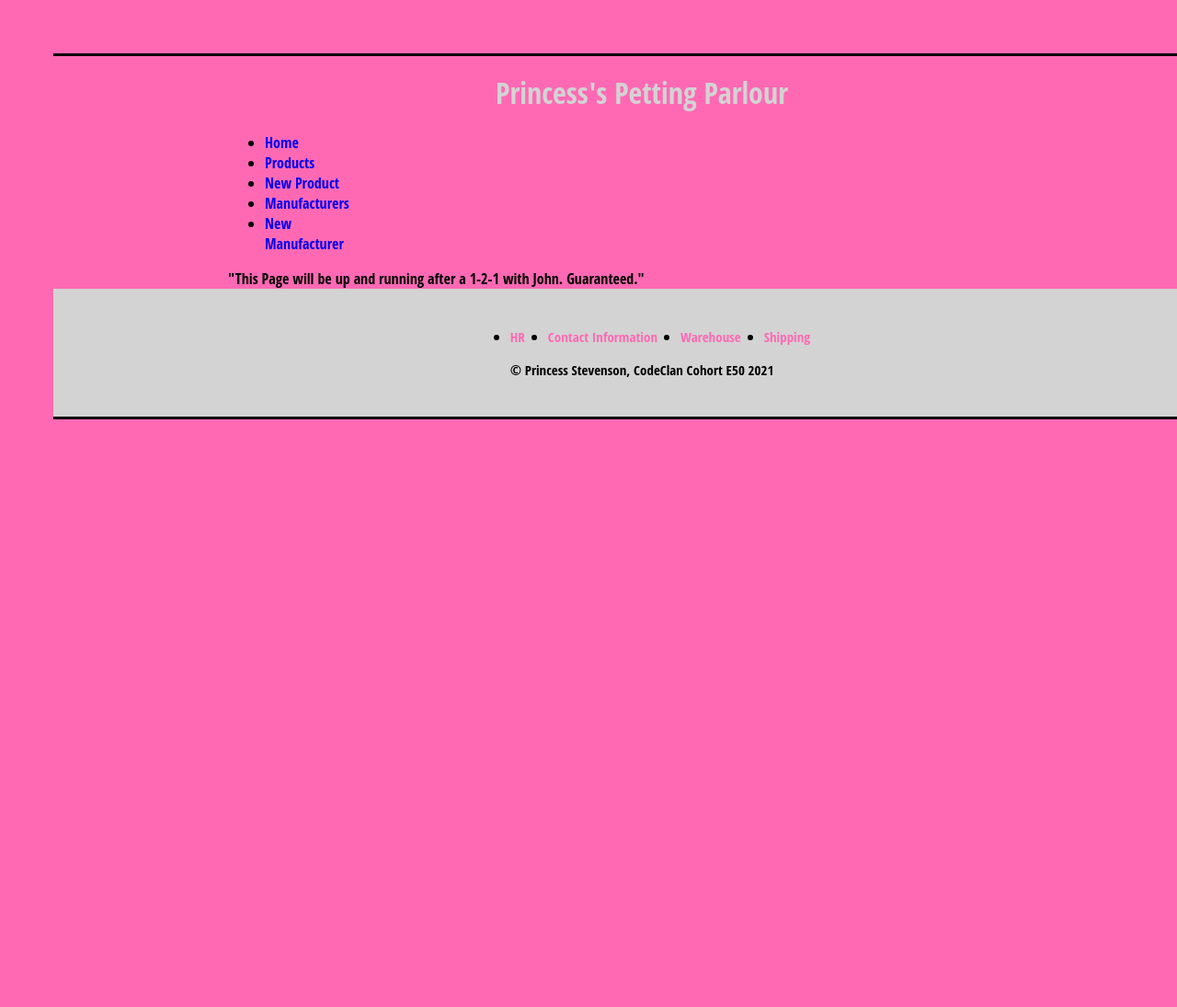
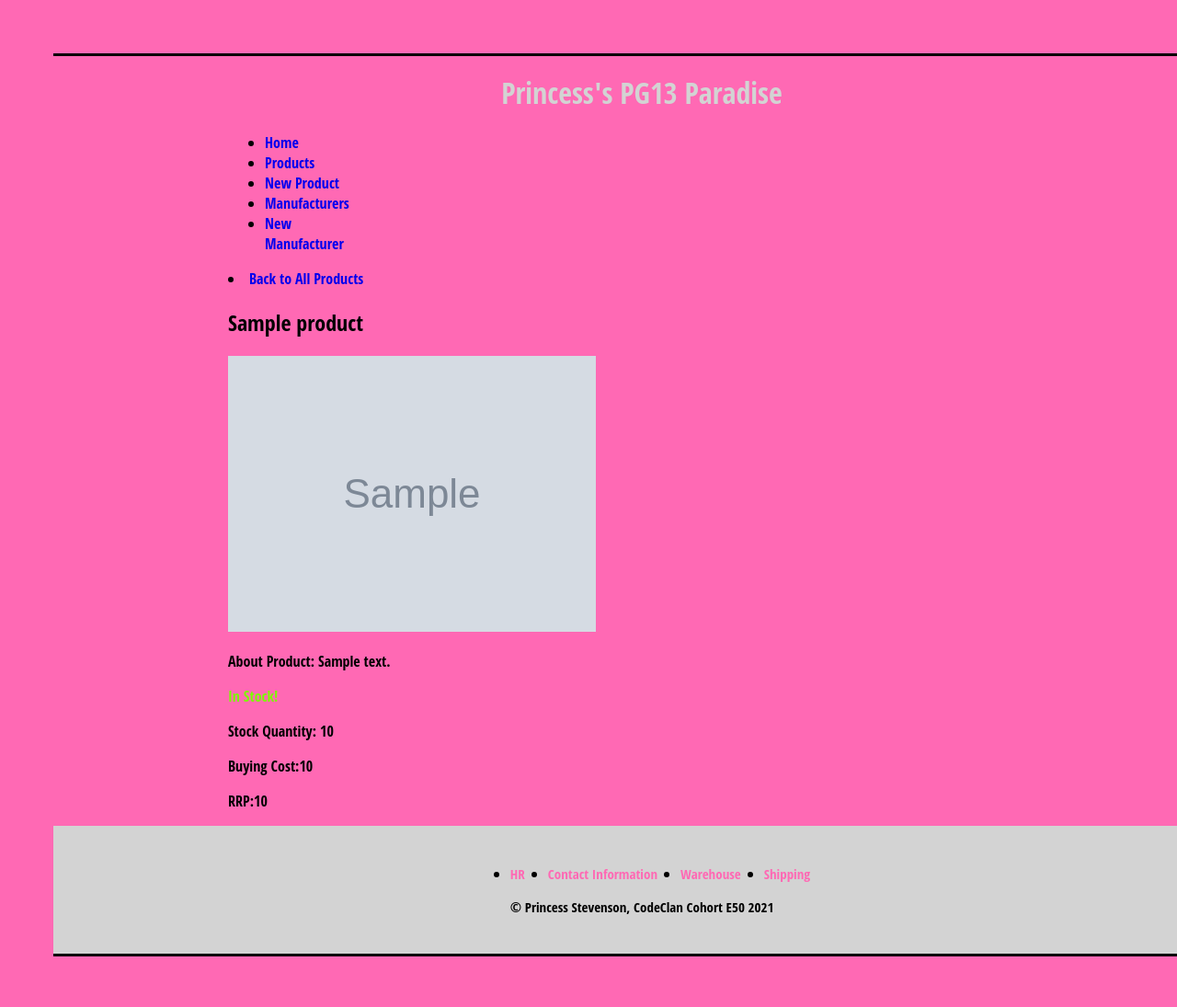
Before and after one commit to PrincessStevenson/project1_shop, a Flask app: page /products/1 in a window 1280 px wide; the page is wider, and only the part inside the window is pictured. Shown: that part at 92% size. Before the commit the page ends 456 px from the top of that part, so only its background shows below. Run offline with Flask 2, Linux system fonts and the light colour scheme; grey boxes marked "Sample" are stand-in pictures; a database or web service that is not in the repository returns one stand-in record (values such as "Sample title"); some libraries are stand-ins or nearby versions.

Commit message:
bug fixes - redirects work

```diff
--- a/templates/base.html
+++ b/templates/base.html
@@ -11,7 +11,7 @@
 <div class="line"></div>
 <div class="wrapper">
   <header role="banner">
-  <h1 id="header"><a>Princess's Petting Parlour</a></h1>
+  <h1 id="header"><a>Princess's PG13 Paradise</a></h1>
     <nav role="navigation">
 
 
--- a/templates/products/edit.html
+++ b/templates/products/edit.html
@@ -4,7 +4,7 @@
 
 <p>
 </p>
-<form action="/products/{{product.id}}/edit" method="post">
+<form action="/products/{{product_edit.id}}/edit" method="post">
         <fieldset class="form-group">
 
 </form>
@@ -13,7 +13,7 @@
 
     <div>
         <label for="product_name">Product Name:</label>
-        <input type="text" id="product_name" class="form-control" name="product_name" placeholder={{product.product_name}}>
+        <input type="text" id="product_name" class="form-control" name="product_name" placeholder={{product_edit.product_name}}>
     </div>
 
     <p>
--- a/templates/products/show.html
+++ b/templates/products/show.html
@@ -2,8 +2,20 @@
 
 {% block content %}
 
+        <li><a href="/products">Back to All Products</a></li>
 
-"This Page will be up and running after a 1-2-1 with John. Guaranteed."
+<h2>{{product_index.product_name}}</h2>
+
+<img src={{product_index.product_image}}>
+
+<p> About Product:
+{{product_index.product_description}}</p>
+<p class={{product_index.check_stock()[1]}}>
+    {{product_index.check_stock()[0]}}
+</p>
+<p>Stock Quantity: {{product_index.stock_quantity}}
+<p>Buying Cost:{{product_index.buying_cost}}</p>
+<p>RRP:{{product_index.selling_price}}</p>
 
 
 
```
